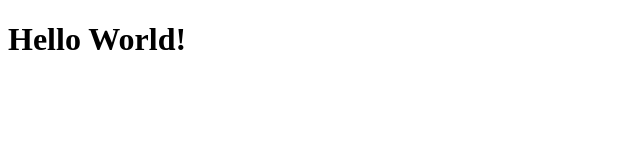
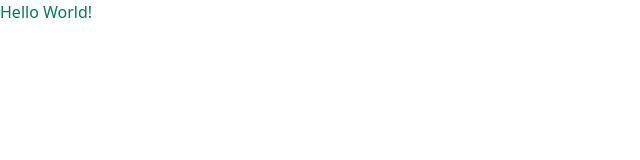
Before and after one commit to AbsattarovDev/greenshop, a plain HTML site: page index.html in a window 1280 px wide. Shown: the whole page, without its empty margins (0-640 px from the left). Drawn offline with Linux system fonts and the light colour scheme.

Commit message:
created a basic structure

```diff
--- /dev/null
+++ b/css/tailwind.css
@@ -0,0 +1,3 @@
+@tailwind base;
+@tailwind components;
+@tailwind utilities;
--- a/index.html
+++ b/index.html
@@ -7,6 +7,6 @@
     <link rel="stylesheet" href="./css/style.css" />
   </head>
   <body>
-    <h1>Hello World!</h1>
+    <h1 class="text-emerald-700">Hello World!</h1>
   </body>
 </html>
--- /dev/null
+++ b/tailwind.config.js
@@ -0,0 +1,8 @@
+/** @type {import('tailwindcss').Config} */
+module.exports = {
+  content: ["./*.html"],
+  theme: {
+    extend: {},
+  },
+  plugins: [],
+};
```
Also changed, not shown: css/style.css.
